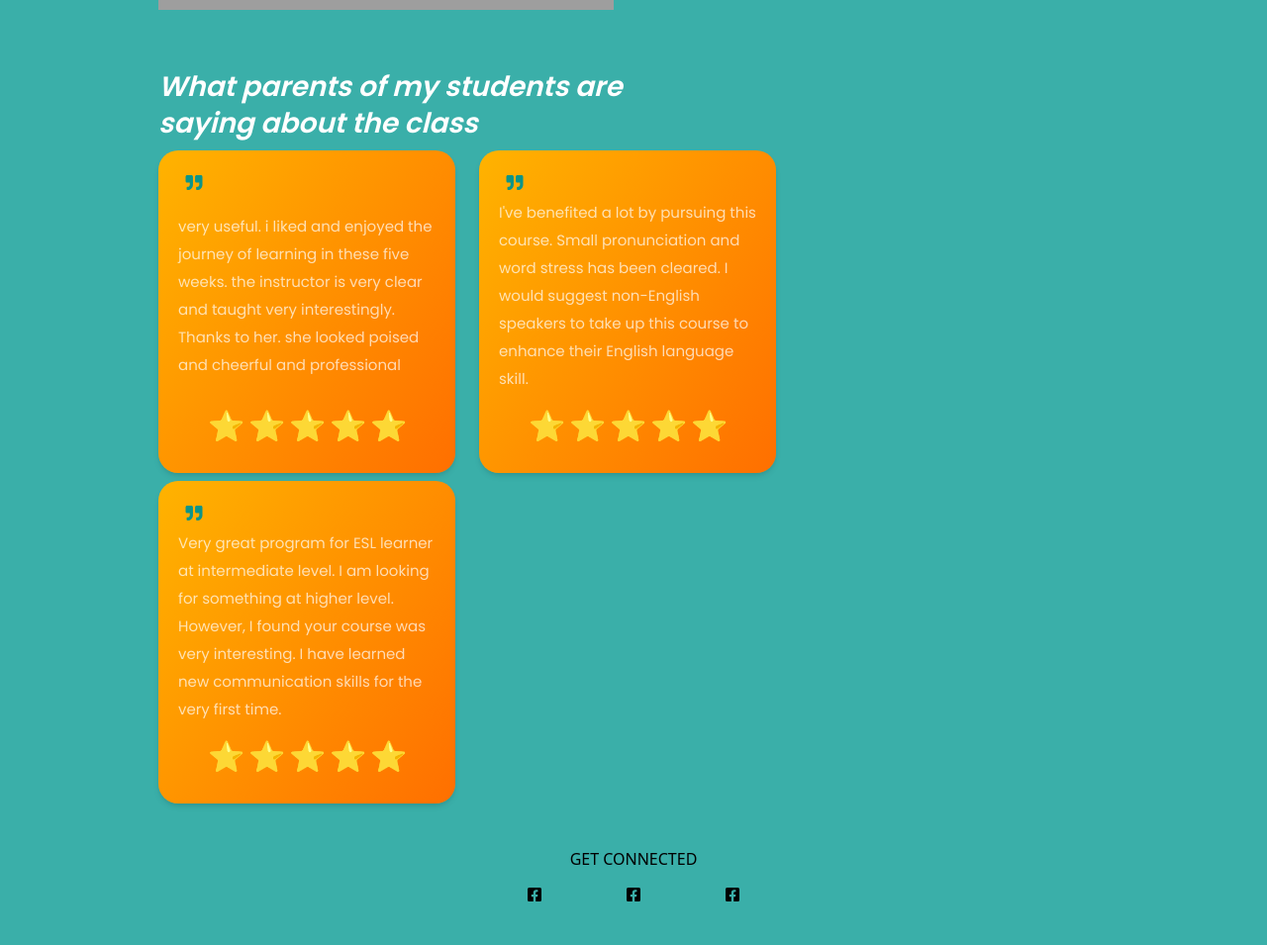
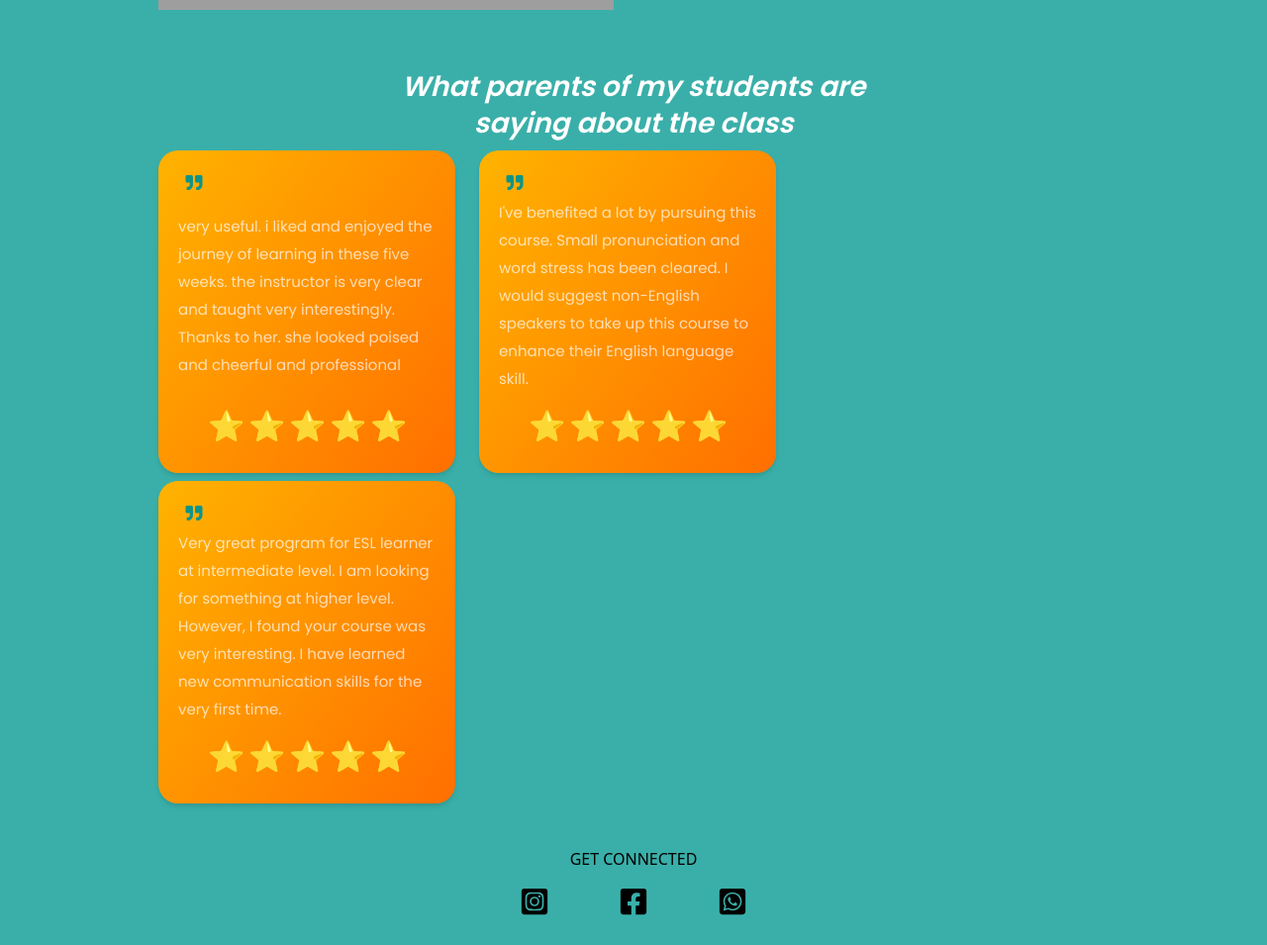
Before and after one commit to Dina2703/anara-website, a React (Create React App) app: page / in a window 1280 px wide. Shown: the part 2059-3014 px from the top of the page at 99% size. Built offline with nearby package versions, Linux system fonts and the light colour scheme; grey boxes are pictures that could not be loaded.

Commit message:
Footer Social links

```diff
--- a/src/components/Footer.js
+++ b/src/components/Footer.js
@@ -14,7 +14,7 @@ function Footer() {
               className=" my-2 min-w-[100px] flex justify-center "
             >
               <a href={footerLink.link}>
-                <FaFacebookSquare />
+                <footerLink.icon className="text-[30px]" />
               </a>
             </div>
           ))}
--- a/src/components/Testimonials.js
+++ b/src/components/Testimonials.js
@@ -8,7 +8,7 @@ const Testimonials = () => (
     className={`${styles.paddingY} ${styles.flexCenter} flex-col  `}
   >
     <div className="w-full flex justify-between items-center md:flex-row flex-col italic mb-1  ">
-      <h1 className={styles.heading1}>
+      <h1 className={`${styles.heading1} text-center `}>
         What parents of my students are <br className="hidden sm:block" />
         saying about the class
       </h1>
```
